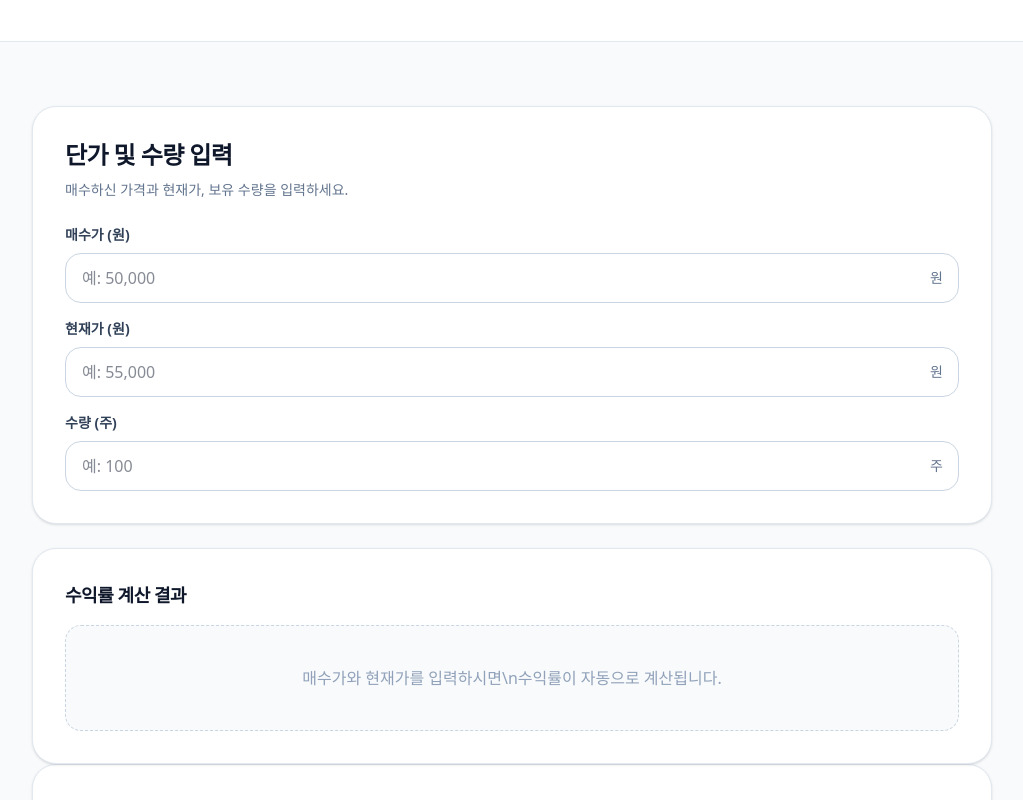
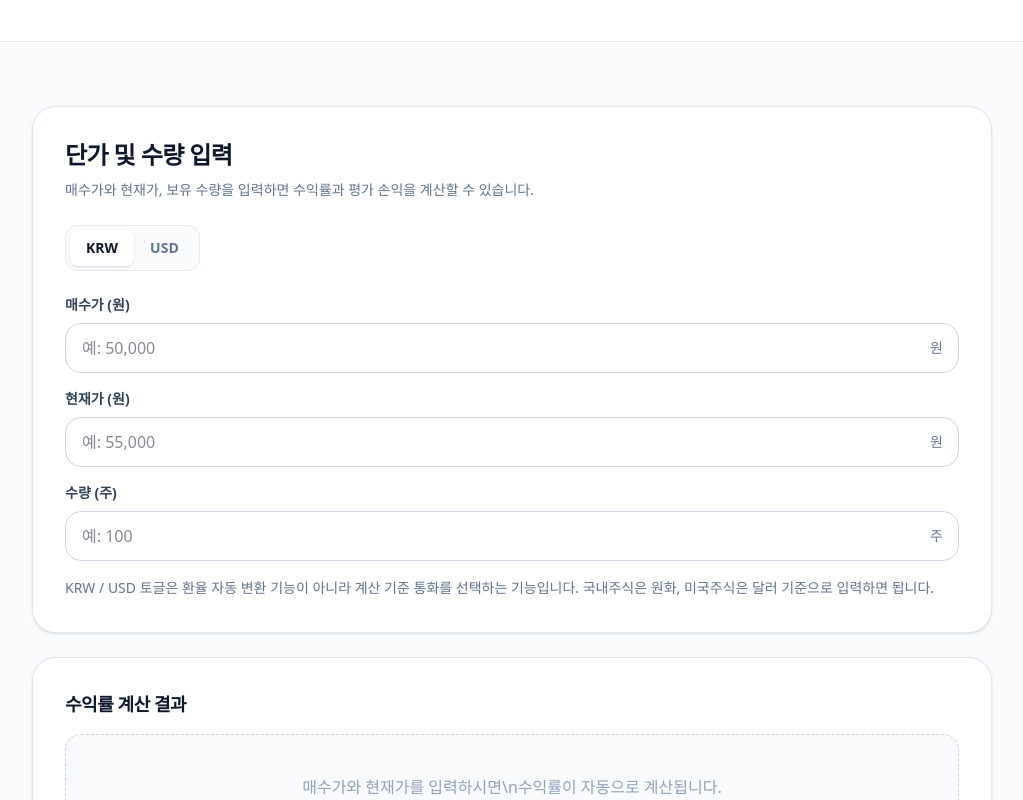
Before and after one commit to YG-coder/stock-calculator, a Next.js app: page /profit-calculator in a window 1280 px wide. Shown: the part 431-1231 px from the top of the page, without its empty margins (128-1151 px from the left). Built offline with nearby package versions, Linux system fonts and the light colour scheme.

Commit message:
feat: 주식 수익률 계산기에 KRW/USD 통화 토글 추가

```diff
--- a/src/components/calculator/ProfitCalculator.tsx
+++ b/src/components/calculator/ProfitCalculator.tsx
@@ -10,11 +10,17 @@ import {
   ResultDetail,
   InputField,
 } from "@/components/ui/Shared";
+import CurrencyToggle from "@/components/calculator/CurrencyToggle";
+
+type Currency = "KRW" | "USD";
 
 export default function ProfitCalculator() {
+  const [currency, setCurrency] = useState<Currency>("KRW");
   const [buyPrice, setBuyPrice] = useState("");
   const [currentPrice, setCurrentPrice] = useState("");
   const [quantity, setQuantity] = useState("");
+
+  const moneyUnit = currency === "KRW" ? "원" : "USD";
 
   const result = useMemo(() => {
     const buy = parsePositive(buyPrice);
@@ -41,23 +47,29 @@ export default function ProfitCalculator() {
     <CalculatorLayout>
       <CalculatorCard
         title="단가 및 수량 입력"
-        description="매수하신 가격과 현재가, 보유 수량을 입력하세요."
+        description="매수가와 현재가, 보유 수량을 입력하면 수익률과 평가 손익을 계산할 수 있습니다."
       >
+        <CurrencyToggle
+          value={currency}
+          onChange={setCurrency}
+          options={["KRW", "USD"] as const}
+        />
+
         <InputField
           id="buyPrice"
-          label="매수가 (원)"
+          label={`매수가 (${moneyUnit})`}
           type="number"
-          placeholder="예: 50000"
-          unit="원"
+          placeholder={currency === "KRW" ? "예: 50000" : "예: 50"}
+          unit={moneyUnit}
           value={buyPrice}
           onChange={(e) => setBuyPrice(e.target.value)}
         />
         <InputField
           id="currentPrice"
-          label="현재가 (원)"
+          label={`현재가 (${moneyUnit})`}
           type="number"
-          placeholder="예: 55000"
-          unit="원"
+          placeholder={currency === "KRW" ? "예: 55000" : "예: 55"}
+          unit={moneyUnit}
           value={currentPrice}
           onChange={(e) => setCurrentPrice(e.target.value)}
         />
@@ -70,6 +82,11 @@ export default function ProfitCalculator() {
           value={quantity}
           onChange={(e) => setQuantity(e.target.value)}
         />
+
+        <p className="text-sm leading-relaxed text-slate-500">
+          KRW / USD 토글은 환율 자동 변환 기능이 아니라 계산 기준 통화를 선택하는 기능입니다.
+          국내주식은 원화, 미국주식은 달러 기준으로 입력하면 됩니다.
+        </p>
       </CalculatorCard>
 
       <ResultCard
@@ -93,12 +110,12 @@ export default function ProfitCalculator() {
           <ResultDetail
             label="평가 손익"
             value={`${result.profitAmount > 0 ? "+" : ""}${formatNumber(result.profitAmount)}`}
-            unit="원"
+            unit={moneyUnit}
           />
           <ResultDetail
             label="평가 금액"
             value={formatNumber(result.evalAmount)}
-            unit="원"
+            unit={moneyUnit}
           />
         </div>
       </ResultCard>
```
